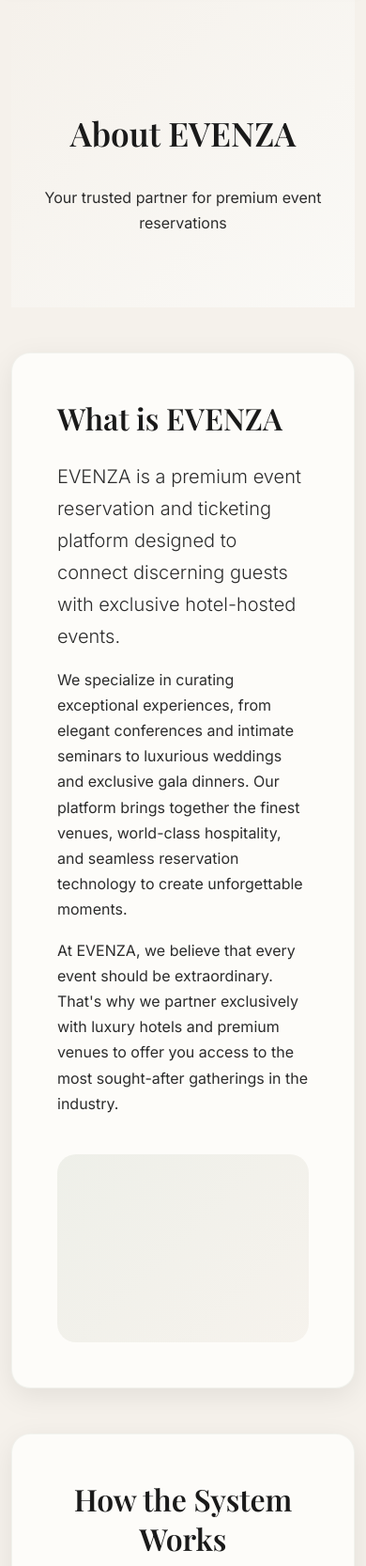
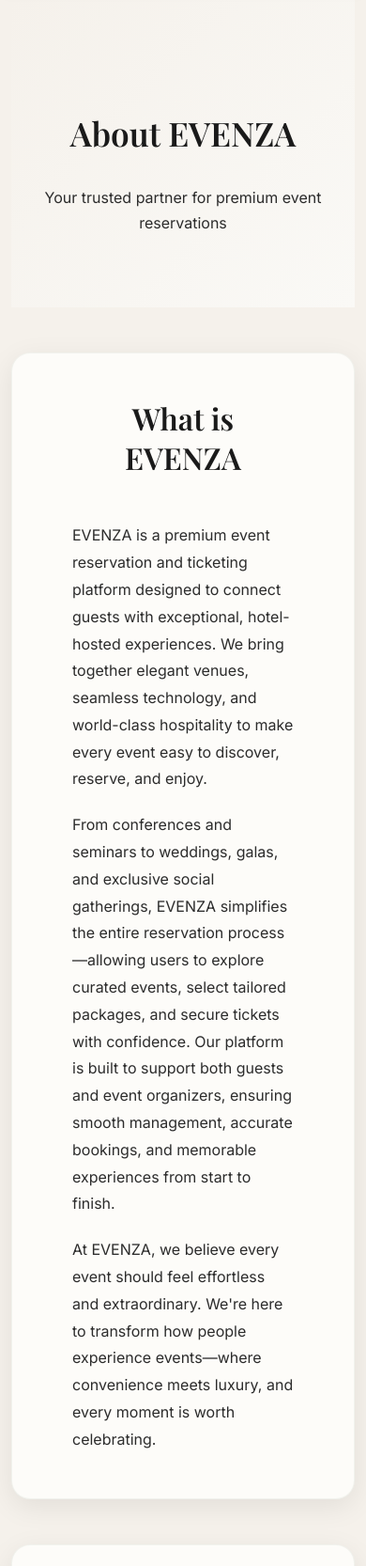
Before and after one commit to cheskasharlene/evenza, a PHP site: page /about.php in a window 390 px wide. Shown: the part 97-1763 px from the top of the page at 94% size. Run offline with PHP 8.4, Linux system fonts and the light colour scheme; the visitor is signed in with stand-in values (Sample User, id 1).

Commit message:
modified about us page

```diff
--- a/about.php
+++ b/about.php
@@ -58,18 +58,12 @@
             </div>
 
             <div class="luxury-card p-5 mb-5">
-                <div class="row align-items-center">
-                    <div class="col-lg-6 mb-4 mb-lg-0">
-                        <h2 class="section-title mb-4">What is EVENZA</h2>
-                        <p class="lead">EVENZA is a premium event reservation and ticketing platform designed to connect discerning guests with exclusive hotel-hosted events.</p>
-                        <p>We specialize in curating exceptional experiences, from elegant conferences and intimate seminars to luxurious weddings and exclusive gala dinners. Our platform brings together the finest venues, world-class hospitality, and seamless reservation technology to create unforgettable moments.</p>
-                        <p>At EVENZA, we believe that every event should be extraordinary. That's why we partner exclusively with luxury hotels and premium venues to offer you access to the most sought-after gatherings in the industry.</p>
-                    </div>
-                    <div class="col-lg-6">
-                        <div class="about-image-placeholder">
-                            <div class="image-placeholder-about">
-                            </div>
-                        </div>
+                <div class="what-is-evenza-content">
+                    <h2 class="section-title text-center mb-5">What is EVENZA</h2>
+                    <div class="what-is-evenza-text">
+                        <p>EVENZA is a premium event reservation and ticketing platform designed to connect guests with exceptional, hotel-hosted experiences. We bring together elegant venues, seamless technology, and world-class hospitality to make every event easy to discover, reserve, and enjoy.</p>
+                        <p>From conferences and seminars to weddings, galas, and exclusive social gatherings, EVENZA simplifies the entire reservation process—allowing users to explore curated events, select tailored packages, and secure tickets with confidence. Our platform is built to support both guests and event organizers, ensuring smooth management, accurate bookings, and memorable experiences from start to finish.</p>
+                        <p>At EVENZA, we believe every event should feel effortless and extraordinary. We're here to transform how people experience events—where convenience meets luxury, and every moment is worth celebrating.</p>
                     </div>
                 </div>
             </div>
@@ -176,9 +170,11 @@
                 <div class="luxury-card cta-card p-5">
                     <h2 class="cta-title mb-3">Ready to Experience EVENZA?</h2>
                     <p class="cta-subtitle mb-4">Join our community and discover extraordinary events at luxury hotels worldwide.</p>
-                    <div class="cta-buttons">
-                        <a href="events.php" class="btn btn-primary-luxury btn-lg me-3">Browse Events</a>
-                        <a href="register.php" class="btn btn-outline-luxury btn-lg">Create Account</a>
+                    <div class="cta-buttons<?php echo !isset($_SESSION['user_id']) ? '' : ' cta-buttons-single'; ?>">
+                        <a href="events.php" class="btn btn-primary-luxury btn-lg<?php echo !isset($_SESSION['user_id']) ? ' me-3' : ''; ?>">Browse Events</a>
+                        <?php if (!isset($_SESSION['user_id'])): ?>
+                            <a href="register.php" class="btn btn-outline-luxury btn-lg">Create Account</a>
+                        <?php endif; ?>
                     </div>
                 </div>
             </div>
--- a/assets/css/style.css
+++ b/assets/css/style.css
@@ -382,6 +382,18 @@ h1, h2, h3, h4, h5, h6 {
     opacity: 0.8;
 }
 
+.cta-buttons {
+    display: flex;
+    justify-content: center;
+    align-items: center;
+    gap: 1rem;
+    flex-wrap: wrap;
+}
+
+.cta-buttons-single {
+    justify-content: center;
+}
+
 /* Hotel Partners Section Styles */
 .hotel-partners-section {
     background: linear-gradient(135deg, var(--bg-warm-beige) 0%, var(--bg-off-white) 100%);
@@ -1845,11 +1857,24 @@ html {
     min-height: 100vh;
 }
 
-.about-image-placeholder {
-    height: 100%;
-    display: flex;
-    align-items: center;
-    justify-content: center;
+.what-is-evenza-content {
+    max-width: 900px;
+    margin: 0 auto;
+}
+
+.what-is-evenza-text {
+    text-align: left;
+}
+
+.what-is-evenza-text p {
+    margin-bottom: 1.5rem;
+    line-height: 1.8;
+    color: var(--text-dark-gray);
+    font-size: 1.05rem;
+}
+
+.what-is-evenza-text p:last-child {
+    margin-bottom: 0;
 }
 
 .image-placeholder-about {
@@ -1943,15 +1968,10 @@ html {
     gap: 1rem;
     padding: 1.25rem 0;
     border-bottom: 1px solid rgba(107, 127, 90, 0.1);
-    transition: all 0.3s ease;
 }
 
 .benefits-list li:last-child {
     border-bottom: none;
-}
-
-.benefits-list li:hover {
-    padding-left: 0.5rem;
 }
 
 .benefits-list li svg {
@@ -1984,6 +2004,20 @@ html {
 
     .benefits-title {
         font-size: 1.6rem;
+    }
+
+    .what-is-evenza-content {
+        max-width: 100%;
+        padding: 0 1rem;
+    }
+
+    .what-is-evenza-text {
+        text-align: left;
+    }
+
+    .what-is-evenza-text p {
+        font-size: 1rem;
+        margin-bottom: 1.25rem;
     }
 
     .image-placeholder-about {
--- a/reservation.php
+++ b/reservation.php
@@ -116,7 +116,7 @@ $totalAmount = $selectedPackage['price'];
                 <ol class="breadcrumb">
                     <li class="breadcrumb-item"><a href="index.php">Home</a></li>
                     <li class="breadcrumb-item"><a href="events.php">Events</a></li>
-                    <li class="breadcrumb-item"><a href="event-details.php?id=<?php echo $eventId; ?>">Event Details</a></li>
+                    <li class="breadcrumb-item"><a href="eventDetails.php?id=<?php echo $eventId; ?>">Event Details</a></li>
                     <li class="breadcrumb-item active" aria-current="page">Reservation</li>
                 </ol>
             </div>
```
Also changed, not shown: adminLogin.php (+11 -5 lines), profile.php (+21 -17 lines), assets/images/aboutusPhoto.jpg (added).
